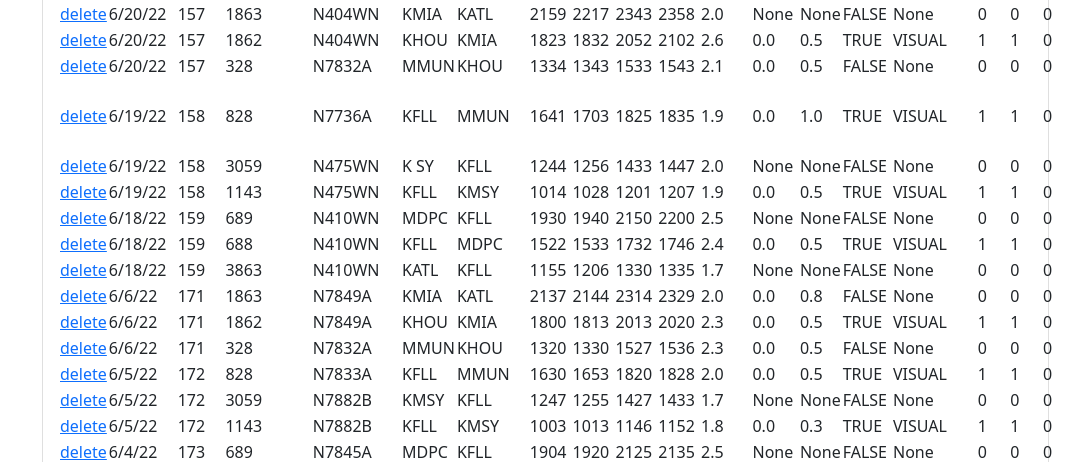
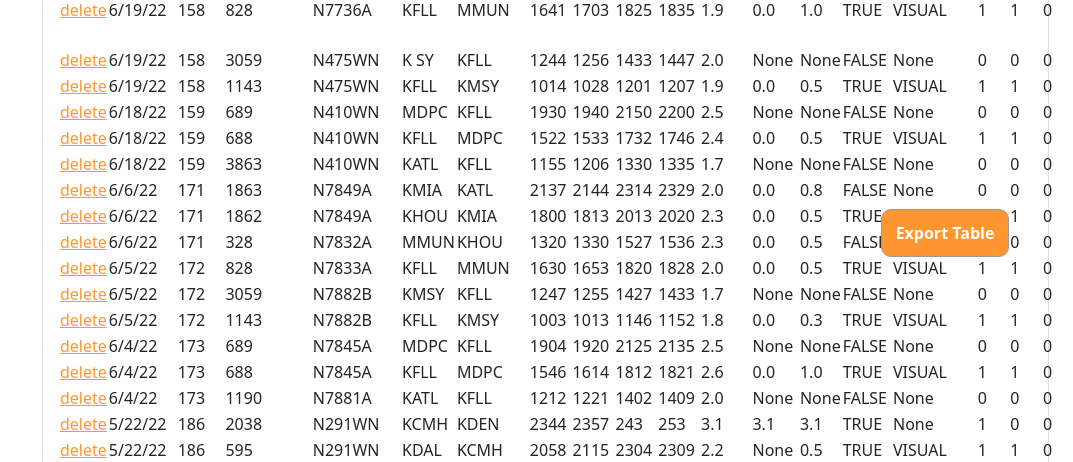
Before and after one commit to EVELYN-RYAN/AceFlightTracker, a Django app: page /entries in a window 1280 px wide; the page is wider, and only the part inside the window is pictured. Shown: the part 3639-4101 px from the top of that part, without its empty margins (207-1280 px from the left). Run offline with Django 4.2, Linux system fonts and the light colour scheme; data comes from the database, SQL or seed files in the repository; some libraries are stand-ins or nearby versions.

Commit message:
Export done

```diff
--- /dev/null
+++ b/aceflighttracker/aceflighttracker/static/css/custom.css
@@ -0,0 +1,33 @@
+.page-btn {
+    width: 8rem;
+    height: 3rem;
+    position: absolute;
+    z-index: 1;
+    top:5%;
+    left:85%;
+    background-color: rgb(255, 150, 48);
+    border-radius: 10px;
+    text-align: center;
+    border: 1px rgb(154, 154, 154) solid;
+    transition: .25s;
+}
+.page-btn > a {
+    text-decoration: none;
+    color: white;
+    position: relative;
+    top:25%;
+    font-weight:bold;
+}
+.page-btn:hover {
+    transition: .25s;
+    background-color: rgb(255, 191, 126);
+    color: white;
+    border: 2px rgb(237, 237, 237) solid;
+}
+.page-btn > a:hover {
+    color: inherit;
+    text-decoration: inherit;
+}
+a {
+    color: rgb(255, 150, 48);
+}
--- a/aceflighttracker/templates/aceflighttracker/entries.html
+++ b/aceflighttracker/templates/aceflighttracker/entries.html
@@ -12,12 +12,8 @@
             <li class="breadcrumb-item"><a href={% url 'index'%}>Dashboard</a></li>
             <li class="breadcrumb-item active">Entries</li>
         </ol>
-        <div class="card mb-4">
-            <div class="card-body">
-                DataTables is a third party plugin that is used to generate the demo table below. For more information about DataTables, please visit the
-                <a target="_blank" href="https://datatables.net/">official DataTables documentation</a>
-                .
-            </div>
+        <div class="page-btn">
+            <a href={% url 'export_csv' %}>Export Table</a>
         </div>
         <div class="card mb-4">
             {% include 'components/table.html' with data=flight %}
--- a/aceflighttracker/templates/base.html
+++ b/aceflighttracker/templates/base.html
@@ -9,8 +9,8 @@
         <meta name="author" content="" />
         {% block title %}{% endblock title %}
         <link href="https://cdn.jsdelivr.net/npm/simple-datatables@latest/dist/style.css" rel="stylesheet" />
-        {% comment %} <link href={%static "css/styles.css"%} rel="stylesheet" /> {% endcomment %}
         <link href={%static "css/styles.csss.css"%} rel="stylesheet" />
+        <link rel="stylesheet" href={% static 'css/custom.css' %}>
         <script src="https://use.fontawesome.com/releases/v6.1.0/js/all.js" crossorigin="anonymous"></script>
     </head>
     <body class="sb-nav-fixed">
--- a/aceflighttracker/tracker/urls.py
+++ b/aceflighttracker/tracker/urls.py
@@ -15,4 +15,5 @@ urlpatterns = [
     path("charts", chartsPageView, name="charts"),
     path("entries", entriesPageView, name="entries"),
     path("register", registerPageView, name="register"),
+    path("export_csv", export_csv, name="export_csv"),
 ]
--- a/aceflighttracker/tracker/views.py
+++ b/aceflighttracker/tracker/views.py
@@ -2,6 +2,8 @@ from django.shortcuts import render
 from django.views.generic import TemplateView, DetailView
 from .models import Flight
 from datetime import datetime
+from django.http import HttpResponse
+import csv
 from .functions import *
 
 # Create your views here.
@@ -38,6 +40,7 @@ def passwordPageView(request):
 def registerPageView(request):
     return render(request,'aceflighttracker/register.html')
 
+# ================= ENTRIES RELATED VIEWS =====================
 def entriesPageView(request):
     flight = Flight.objects.all().order_by('-flightid')
     context = {
@@ -45,9 +48,22 @@ def entriesPageView(request):
     }
     return render(request,'aceflighttracker/entries.html',context)
 
+def export_csv(request):
+    flight = Flight.objects.all().order_by('-flightid')
+    r = HttpResponse('')
+    r['Content-Disposition'] = 'attachment; filename=flight_tracker.csv'
+    writer = csv.writer(r)
+    writer.writerow(['FlightId','Date','Days','FlightNum','AircraftId','From','To',
+    'Out','Off','On','In','TOTAL','Night','IMC','PilotFlying','ApproachType','DayT/O','DayLdg','NightT/O','NightLdg','Remarks'])
+    fields = flight.values_list('flightid','date','days','flightnum','aircraftid','from_field','to','out','off','on','in_field','total','night','imc','pilotflying','approachtype','dayt_o','dayldg','nightt_o','nightldg','remarks')
+    for f in fields:
+        writer.writerow(f)
+    return r
+
 def chartsPageView(request):
     return render(request,'aceflighttracker/charts.html')
 
+# ================= CRUD RELATED VIEWS =====================
 def newflight(request):
     new = Flight()
     n = datetime.now()
@@ -101,3 +117,4 @@ def deleteflight(request, flightid):
         flight = Flight.objects.get(flightid=flightid)
         flight.delete()
         return indexPageView(request)
+        #Consider sending the user back the exact page they were on (entries,incomplete,index)
```
